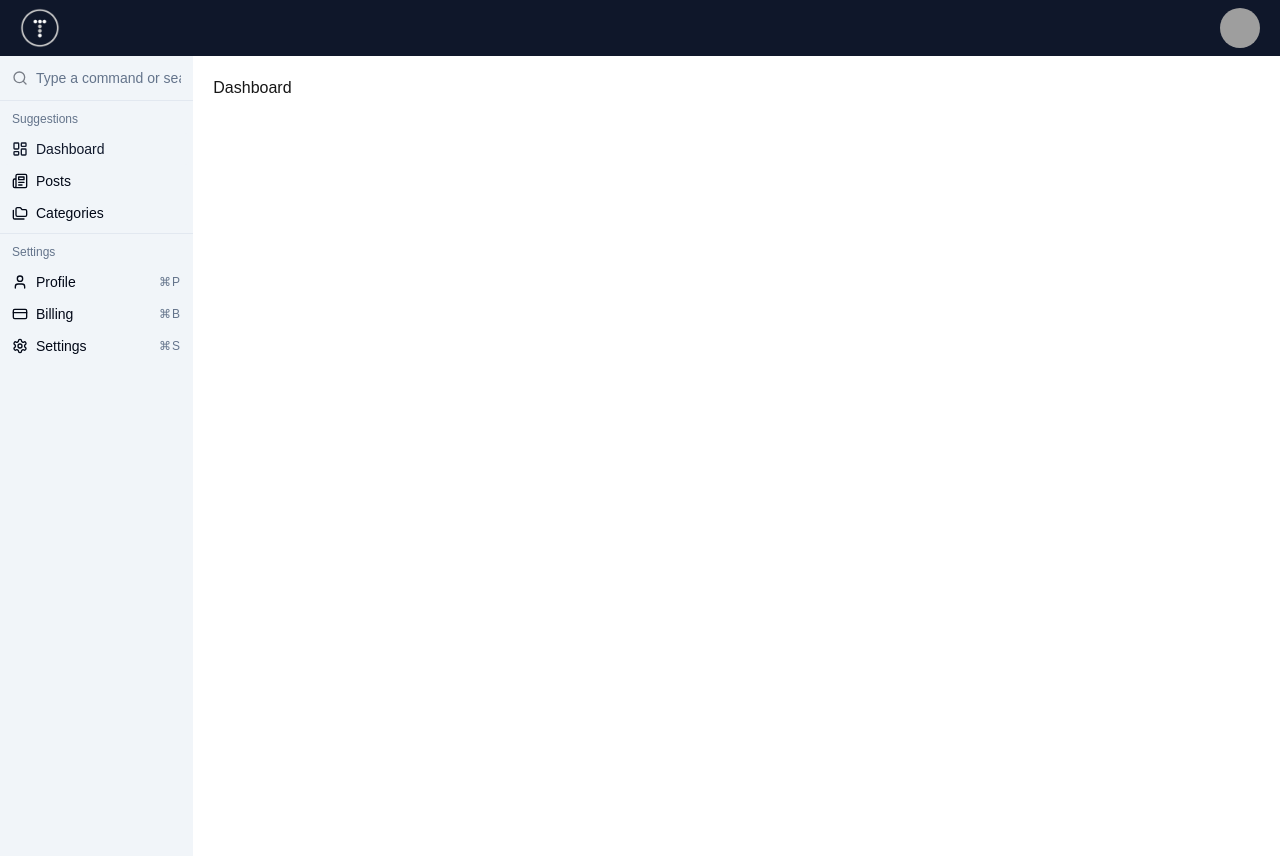
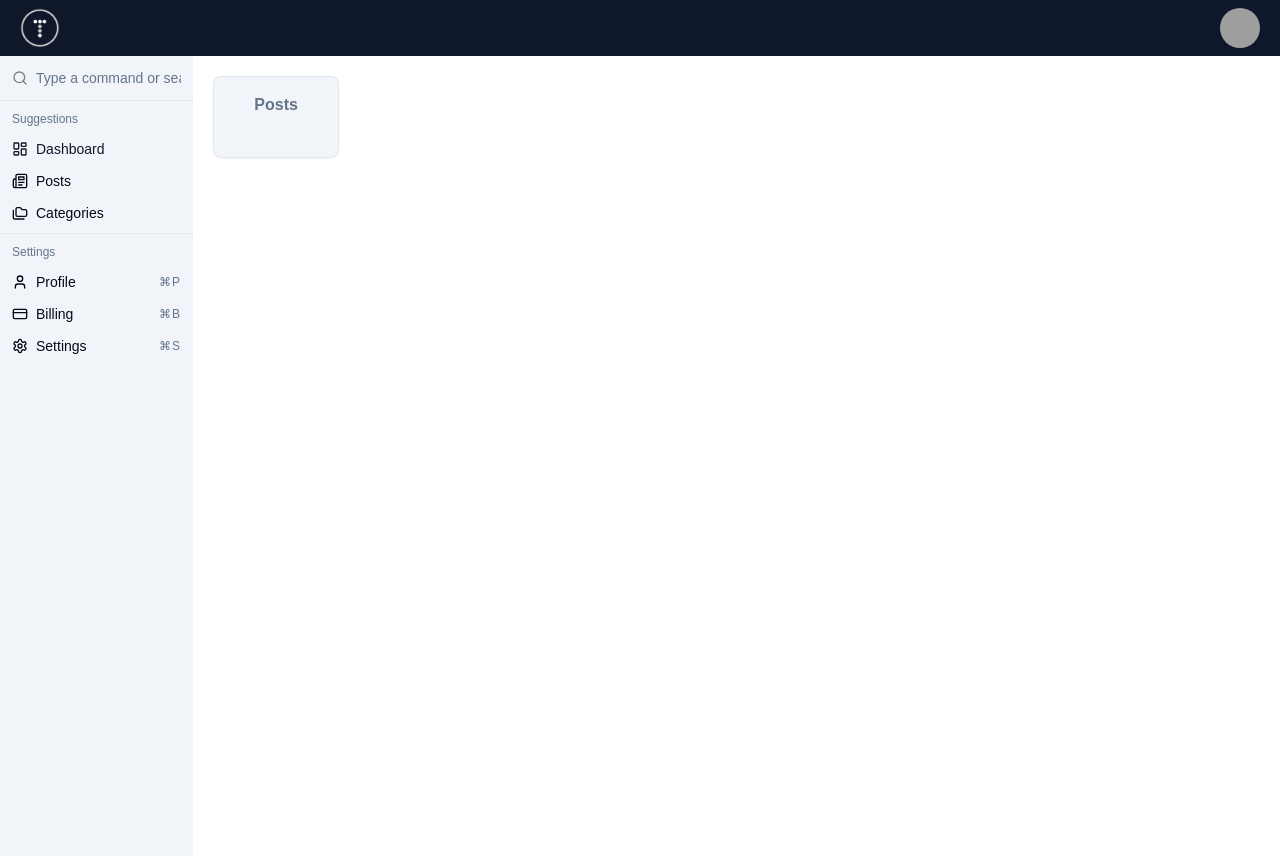
Before and after one commit to SRJ-91/traversypress-ui, a Next.js app: page / in a window 1280 px wide. Built offline with nearby package versions, Linux system fonts and the light colour scheme; grey boxes are pictures that could not be loaded.

Commit message:
Dashboard cards started

```diff
--- a/app/page.tsx
+++ b/app/page.tsx
@@ -1,10 +1,13 @@
-
+import DashboardCard from "@/components/components/dashboard/DashboardCard";
 
 export default function Home() {
   return (
   <>
-  <h1 className="text-2x1">Dashboard</h1>
+  <div className="flex flex-col md:flex-row justify-between gap-5 mb-5">
+    <DashboardCard />
 
+
+  </div>
   </>
   );
 }
--- /dev/null
+++ b/components/components/dashboard/DashboardCard.tsx
@@ -0,0 +1,15 @@
+import { Card, CardContent } from "@/components/ui/card";
+import { Newspaper } from "lucide-react";
+
+
+const DashboardCard = () => {
+    return ( <Card className="bg-slate-100 dark:bg-slate-800 p-4 pb-0">
+        <CardContent>
+            <h3 className="text-3x1 text-center mb-4 font-bold text-slate-500 dark:text-slate-200">
+                Posts
+            </h3>
+        </CardContent>
+    </Card> );
+}
+
+export default DashboardCard;
--- /dev/null
+++ b/components/ui/card.tsx
@@ -0,0 +1,79 @@
+import * as React from "react"
+
+import { cn } from "@/lib/utils"
+
+const Card = React.forwardRef<
+  HTMLDivElement,
+  React.HTMLAttributes<HTMLDivElement>
+>(({ className, ...props }, ref) => (
+  <div
+    ref={ref}
+    className={cn(
+      "rounded-lg border bg-card text-card-foreground shadow-sm",
+      className
+    )}
+    {...props}
+  />
+))
+Card.displayName = "Card"
+
+const CardHeader = React.forwardRef<
+  HTMLDivElement,
+  React.HTMLAttributes<HTMLDivElement>
+>(({ className, ...props }, ref) => (
+  <div
+    ref={ref}
+    className={cn("flex flex-col space-y-1.5 p-6", className)}
+    {...props}
+  />
+))
+CardHeader.displayName = "CardHeader"
+
+const CardTitle = React.forwardRef<
+  HTMLParagraphElement,
+  React.HTMLAttributes<HTMLHeadingElement>
+>(({ className, ...props }, ref) => (
+  <h3
+    ref={ref}
+    className={cn(
+      "text-2xl font-semibold leading-none tracking-tight",
+      className
+    )}
+    {...props}
+  />
+))
+CardTitle.displayName = "CardTitle"
+
+const CardDescription = React.forwardRef<
+  HTMLParagraphElement,
+  React.HTMLAttributes<HTMLParagraphElement>
+>(({ className, ...props }, ref) => (
+  <p
+    ref={ref}
+    className={cn("text-sm text-muted-foreground", className)}
+    {...props}
+  />
+))
+CardDescription.displayName = "CardDescription"
+
+const CardContent = React.forwardRef<
+  HTMLDivElement,
+  React.HTMLAttributes<HTMLDivElement>
+>(({ className, ...props }, ref) => (
+  <div ref={ref} className={cn("p-6 pt-0", className)} {...props} />
+))
+CardContent.displayName = "CardContent"
+
+const CardFooter = React.forwardRef<
+  HTMLDivElement,
+  React.HTMLAttributes<HTMLDivElement>
+>(({ className, ...props }, ref) => (
+  <div
+    ref={ref}
+    className={cn("flex items-center p-6 pt-0", className)}
+    {...props}
+  />
+))
+CardFooter.displayName = "CardFooter"
+
+export { Card, CardHeader, CardFooter, CardTitle, CardDescription, CardContent }
```
